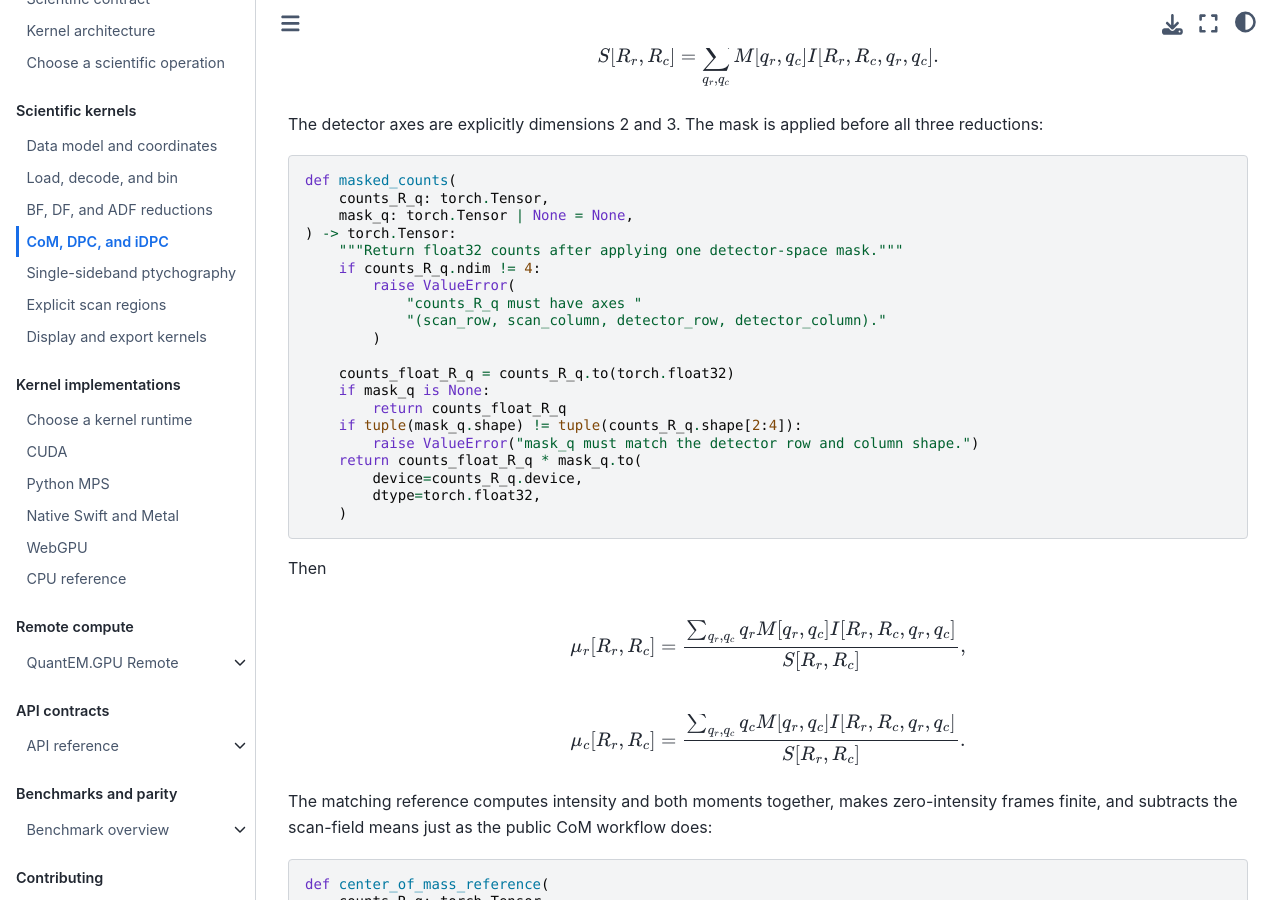
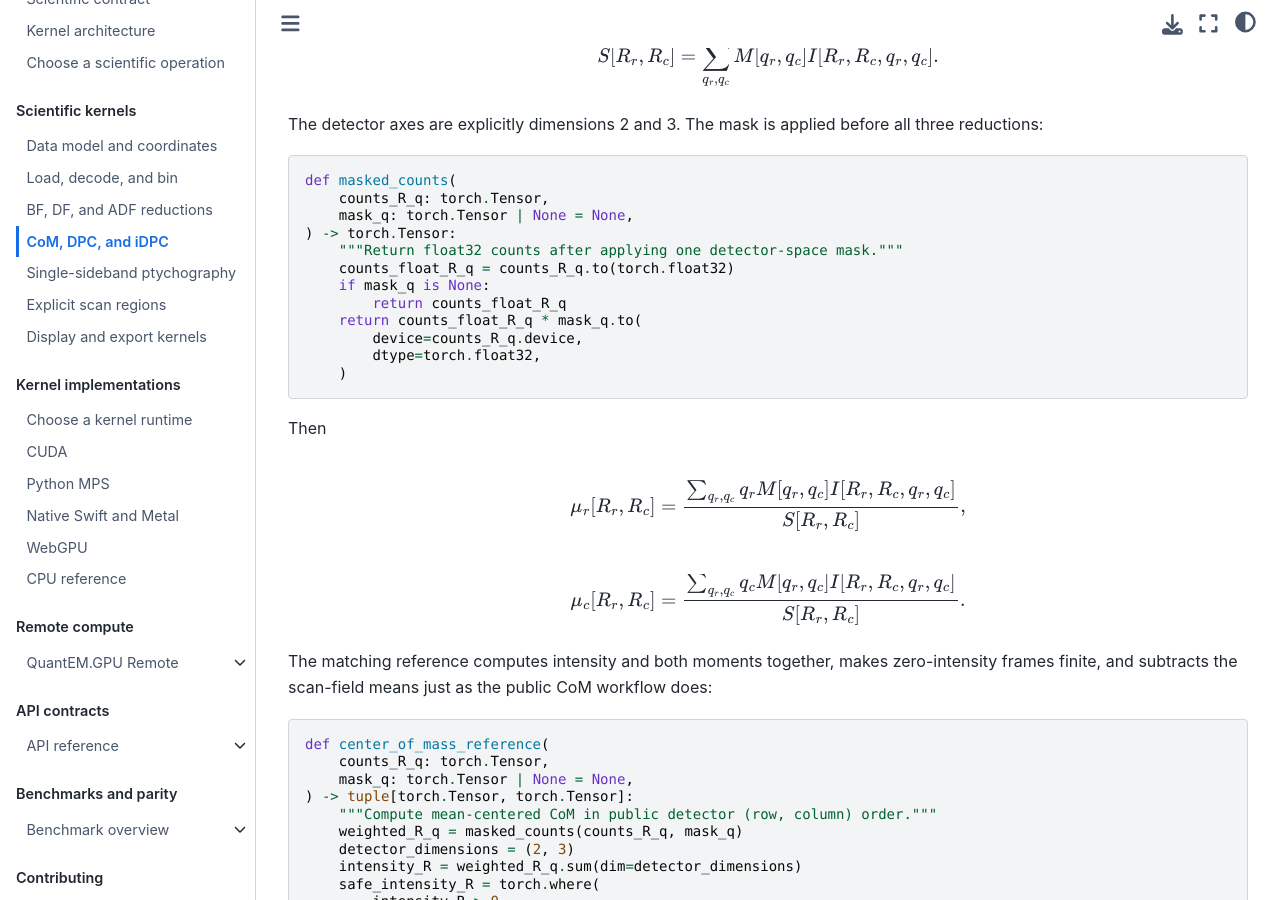
Before and after one commit to bobleesj/quantem.gpu, a Jupyter Book: the page built from docs/kernels/com-dpc-idpc.md, in a window 1280 px wide and 900 px high, scrolled down 595 px. Built offline with Jupyter Book 1.0.4 settings and Sphinx 7.4.7 and the Sphinx Book theme 1.1.4, drawn with Linux system fonts in a browser that asks for light colours; some of the changed text lies outside the part shown.

Commit message:
Keep DPC teaching code focused on the math

```diff
--- a/docs/kernels/com-dpc-idpc.md
+++ b/docs/kernels/com-dpc-idpc.md
@@ -38,17 +38,9 @@ def masked_counts(
     mask_q: torch.Tensor | None = None,
 ) -> torch.Tensor:
     """Return float32 counts after applying one detector-space mask."""
-    if counts_R_q.ndim != 4:
-        raise ValueError(
-            "counts_R_q must have axes "
-            "(scan_row, scan_column, detector_row, detector_column)."
-        )
-
     counts_float_R_q = counts_R_q.to(torch.float32)
     if mask_q is None:
         return counts_float_R_q
-    if tuple(mask_q.shape) != tuple(counts_R_q.shape[2:4]):
-        raise ValueError("mask_q must match the detector row and column shape.")
     return counts_float_R_q * mask_q.to(
         device=counts_R_q.device,
         dtype=torch.float32,
@@ -261,9 +253,6 @@ def integrate_idpc_reference(
     dpc_column_R: torch.Tensor,
 ) -> torch.Tensor:
     """Fourier-integrate DPC using the maintained iDPC sign convention."""
-    if dpc_row_R.shape != dpc_column_R.shape or dpc_row_R.ndim != 2:
-        raise ValueError("DPC row and column must be matching 2D scan fields.")
-
     scan_rows, scan_columns = dpc_row_R.shape
     k_row = torch.fft.fftfreq(
         scan_rows,
```
Also changed, not shown: 1 other file.
